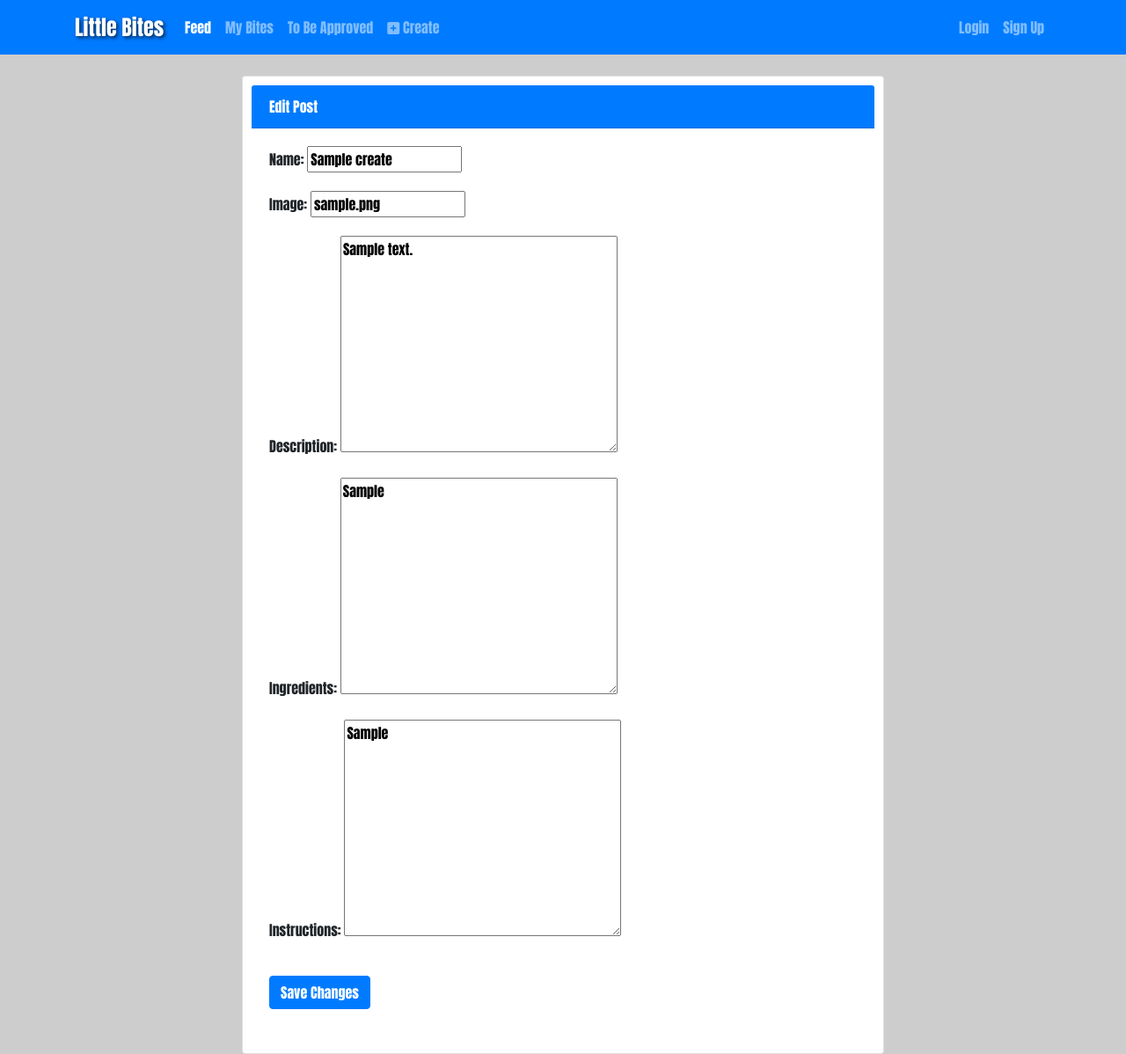
After one commit to JAmcevoy/tiny-bites, a Django app: a page that uses feed/templates/feed/edit_post.html in a window 1280 px wide. The commit adds this page. Shown: the whole page at 88% size. Run offline with Django 4.2, Linux system fonts and the light colour scheme; tables that the repository leaves empty hold one stand-in row (values such as "Sample post"); some libraries are stand-ins or nearby versions.

Commit message:
Added edit button to my_bites to give the userthe ability to make changes

```diff
--- /dev/null
+++ b/feed/templates/feed/edit_post.html
@@ -0,0 +1,23 @@
+{% extends "base.html" %}
+{% load static %}
+
+{% block content %}
+<div class="container mt-4">
+  <div class="row justify-content-center">
+    <div class="col-md-8">
+      <div class="card">
+        <div class="card-header bg-primary text-white">
+          Edit Post
+        </div>
+        <div class="card-body">
+          <form method="post" enctype="multipart/form-data">
+            {% csrf_token %}
+            {{ form.as_p }}
+            <button type="submit" class="btn btn-primary mt-3">Save Changes</button>
+          </form>
+        </div>
+      </div>
+    </div>
+  </div>
+</div>
+{% endblock %}
--- a/feed/templates/feed/my_bites.html
+++ b/feed/templates/feed/my_bites.html
@@ -18,6 +18,7 @@
           <p class="card-text">{{ record.description }}</p>
           <p class="card-text"><small class="text-muted">By {{ record.author }} | {{ record.created_at }}</small></p>
           <a href="{% url 'post_detail' record.slug %}" class="btn btn-primary">View Details</a>
+          <a href="{% url 'edit_post' record.slug %}" class="btn btn-primary">Edit Details</a>
         </div>
       </div>
     </div>
--- a/feed/urls.py
+++ b/feed/urls.py
@@ -5,6 +5,7 @@ urlpatterns = [
     path('', views.PostList.as_view(), name='home'),
     path('post_creation/', views.post_creation, name='post_creation'),
     path('my_bites/', views.my_bites, name='my_bites'),
+    path('edit/<slug:slug>/', views.edit_post, name='edit_post'),
     path('to_be_approved', views.to_be_approved, name='to_be_approved'),
     path('approve_comment/<int:comment_id>/', views.approve_comment, name='approve_comment'),
     path('delete_comment/<int:comment_id>/', views.delete_comment, name='delete_comment'),
--- a/feed/views.py
+++ b/feed/views.py
@@ -42,6 +42,19 @@ def post_detail(request, slug):
             "comment_form": comment_form,
         },
     )
+
+def edit_post(request, slug):
+    post = get_object_or_404(Create, slug=slug)
+    if request.method == 'POST':
+        form = PostFormCreate(request.POST, instance=post)
+        if form.is_valid():
+            form.save()
+            return redirect('post_detail', slug=post.slug)
+    else:
+        form = PostFormCreate(instance=post)
+    return render(request, 'feed/edit_post.html', {'form': form, 'post': post})
+
+
 
 def post_creation(request):
     if request.method == "POST":
--- a/static/css/style.css
+++ b/static/css/style.css
@@ -9,12 +9,12 @@ body {
 .navbar-brand {
   font-size: 24px;
   color: #fff;
-  text-shadow: 2px 2px 4px rgba(0, 0, 0, 0.7);
+  text-shadow: 2px 2px 4px rgba(0,0,0,0.7);
 
 }
 
 .scale {
-  height: 700px;
+  height:  700px;
   width: 600px;
   border-radius: 50%;
   position: relative;
@@ -33,15 +33,7 @@ body {
 
 .card-img {
   max-width: 100%;
-  max-height: 700px;
-  width: auto;
   height: auto;
-  display: block;
-}
-
-
-.image-container {
-  overflow: hidden;
 }
 
 .btn-primary {
@@ -58,19 +50,17 @@ body {
 
 .image-container {
   overflow: hidden;
-  height: 400px;
+  height: 500px;
 }
 
 /* Star rating */
 .stars {
   cursor: pointer;
 }
-
 .stars span {
   font-size: 30px;
   color: #ccc;
 }
-
 .stars span.checked {
   color: gold;
 }
--- a/tiny_bites/settings.py
+++ b/tiny_bites/settings.py
@@ -31,7 +31,7 @@ STATIC_ROOT = os.path.join(BASE_DIR, 'staticfiles')
 SECRET_KEY = 'django-insecure-&(=-f1dy05o&$*jmz%zn5pz8gryfipkllp&rv*ktedot8uxyix'
 
 # SECURITY WARNING: don't run with debug turned on in production!
-DEBUG = False
+DEBUG = True
 
 ALLOWED_HOSTS = ['8000-jamcevoy-tiny-bites-2s726i9nhd.us1.codeanyapp.com']
 
```
Also changed, not shown: 1 other file.
